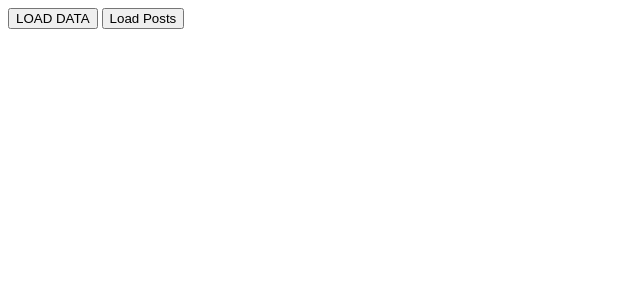
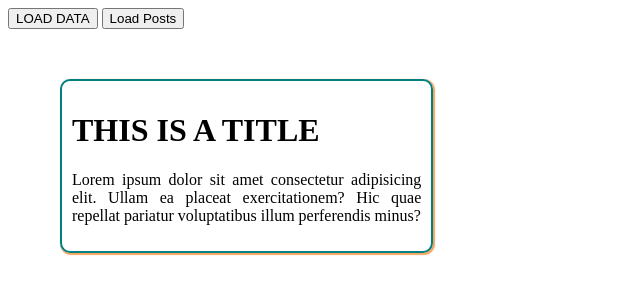
Before and after one commit to Nasim-hub24/INTERMIDATE-JS_API, a plain HTML site: page JSON-DataLoad-DynamicWebsite/index.html in a window 1280 px wide. Shown: the whole page, without its empty margins (0-640 px from the left). Drawn offline with Linux system fonts and the light colour scheme.

Commit message:
card design and show in the UI

```diff
--- a/JSON-DataLoad-DynamicWebsite/index.html
+++ b/JSON-DataLoad-DynamicWebsite/index.html
@@ -5,15 +5,39 @@
     <meta charset="UTF-8">
     <meta name="viewport" content="width=device-width, initial-scale=1.0">
     <title>FETCH IN JS</title>
+
+    <style>
+        #post-container{
+            max-width: 1160px;
+            margin: 50px auto;
+            display: grid;
+            grid-template-columns: repeat(3, 1fr);
+            grid-gap : 20px;
+        }
+        .post-card{
+            border: 2px solid teal;
+            border-radius: 10px;
+            box-shadow: 1px 1px 1px 1px sandybrown;
+            padding: 10px;
+        }
+        .post-card p{
+            text-align: justify;
+        }
+    </style>
 </head>
 <body>
     <button onclick="loadData()">LOAD DATA</button>
 
     <button onClick="loadPost()"> Load Posts </button>
 
-    <ul id="post-container">
-
-    </ul>
+    <div id="post-container">
+        <div class="post-card">
+            <h1>THIS IS A TITLE</h1>
+            <p>
+                Lorem ipsum dolor sit amet consectetur adipisicing elit. Ullam ea placeat exercitationem? Hic quae repellat pariatur voluptatibus illum perferendis minus?
+            </p>
+        </div>
+    </div>
     <script src="fetch.js"></script>
     <script src="post.js"></script>
 </body>
--- a/JSON-DataLoad-DynamicWebsite/post.js
+++ b/JSON-DataLoad-DynamicWebsite/post.js
@@ -8,24 +8,25 @@ const loadPost = () =>{
         })
 }
 
-
-
-
 // FOR SHOWING IN USER INTERFACE OR UI
 const displayPost = (posts) =>{
 
     // 1=> GET THE CONTAINER
     const postContainer = document.getElementById("post-container");
+    postContainer.innerHTML = "";
 
     posts.forEach(post => {
         //console.log(post.title);
 
         // 2=> CREATE HTML ELEMENT
-        const li = document.createElement("li");
-        li.innerText = post.title;
-        console.log(li);
+        const postCard = document.createElement("div");
+        postCard.innerHTML = `<div class="post-card">
+            <h1> ${post.title} </h1>
+            <p>
+                ${post.body}
+            </p>
+        </div>`;
 
-        // 3=> ADD LI INTO CONTAINER
-        postContainer.appendChild(li);
+        postContainer.append(postCard);
     });
 };
```
